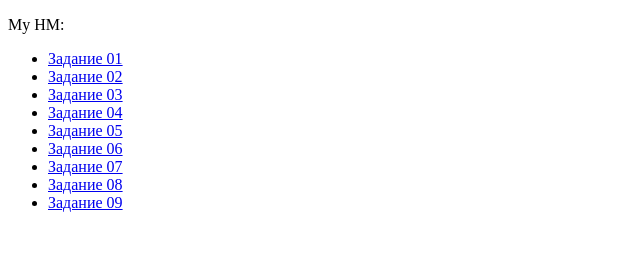
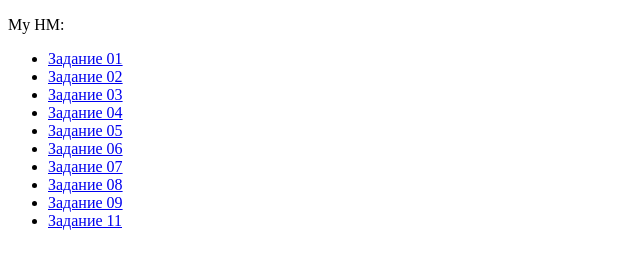
Before and after one commit to KGrirogyy/first, a plain HTML site: page index.html in a window 1280 px wide. Shown: the full height of the page, 0-640 px from the left. Drawn offline with Linux system fonts and the light colour scheme.

Commit message:
homeworks updated

```diff
--- a/index.html
+++ b/index.html
@@ -37,6 +37,9 @@
         <li>
             <a href="./09_HTML/index.html">Задание 09</a>
         </li>
+        <li>
+            <a href="./11_HTML/index.html">Задание 11</a>
+        </li>
     </ul>
 </body>
 </html>
```
